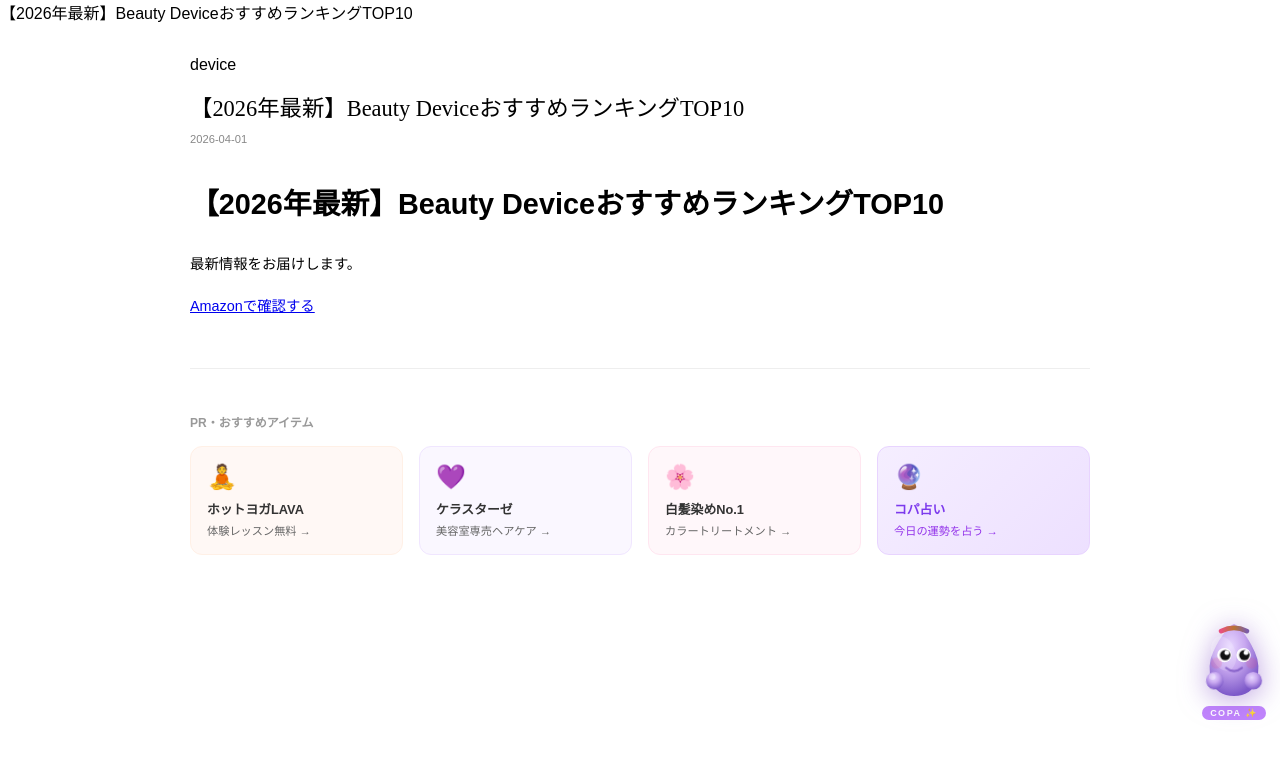
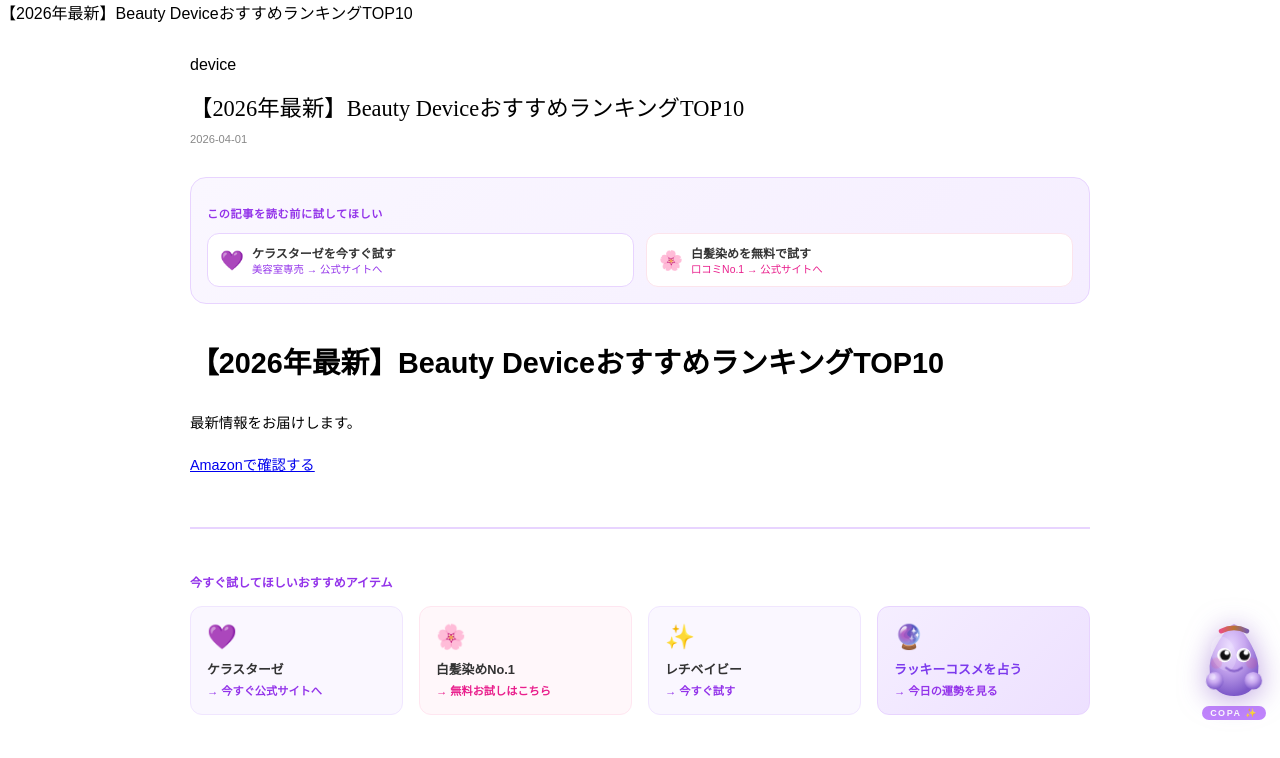
Before and after one commit to okuwabara07-gif/beauty-device-jp, a Next.js app: page /blog/device-guide in a window 1280 px wide. Shown: the top 758 px of the page. Built offline with nearby package versions, Linux system fonts and the light colour scheme.

Commit message:
feat: add top banner + CTA boost

```diff
--- a/app/blog/[slug]/page.tsx
+++ b/app/blog/[slug]/page.tsx
@@ -19,16 +19,47 @@
         <div className="section-label">{post.genre}</div>
         <h1 style={{fontFamily:'serif',fontWeight:300,fontSize:'1.4rem',margin:'1rem 0 0.5rem'}}>{post.title}</h1>
         <p style={{fontSize:'0.7rem',color:'#888',marginBottom:'2rem'}}>{post.date}</p>
+
+        <div style={{marginBottom:'2rem',padding:'1rem',background:'linear-gradient(135deg,#faf7ff,#f5eeff)',borderRadius:'16px',border:'1.5px solid #e8d4ff'}}>
+          <p style={{fontSize:'0.7rem',color:'#9333ea',fontWeight:700,marginBottom:'0.75rem',letterSpacing:'0.05em'}}>この記事を読む前に試してほしい</p>
+          <div style={{display:'grid',gridTemplateColumns:'repeat(auto-fit,minmax(140px,1fr))',gap:'0.75rem'}}>
+            <a href="https://www.forcise.jp/ic/kerastase" target="_blank" rel="noopener noreferrer sponsored" style={{display:'flex',alignItems:'center',gap:'8px',padding:'10px 12px',background:'white',borderRadius:'12px',textDecoration:'none',border:'1px solid #e8d4ff'}}>
+              <span style={{fontSize:'1.2rem'}}>💜</span>
+              <div><div style={{fontSize:'0.75rem',fontWeight:700,color:'#333'}}>ケラスターゼを今すぐ試す</div><div style={{fontSize:'0.65rem',color:'#9333ea'}}>美容室専売 → 公式サイトへ</div></div>
+            </a>
+            <a href="https://kiwabi-japan.myshopify.com/pages/rv002-r-a8" target="_blank" rel="noopener noreferrer sponsored" style={{display:'flex',alignItems:'center',gap:'8px',padding:'10px 12px',background:'white',borderRadius:'12px',textDecoration:'none',border:'1px solid #fce4ec'}}>
+              <span style={{fontSize:'1.2rem'}}>🌸</span>
+              <div><div style={{fontSize:'0.75rem',fontWeight:700,color:'#333'}}>白髪染めを無料で試す</div><div style={{fontSize:'0.65rem',color:'#e91e8c'}}>口コミNo.1 → 公式サイトへ</div></div>
+            </a>
+          </div>
+        </div>
         <div style={{fontSize:'0.9rem',lineHeight:1.9}}>
           <MDXRemote source={post.content} />
         </div>
-        <div style={{marginTop:'3rem',borderTop:'1px solid #eee',paddingTop:'2rem'}}>
-          <p style={{fontSize:'0.75rem',color:'#999',marginBottom:'1rem',fontWeight:600}}>PR・おすすめアイテム</p>
+
+        <div style={{marginTop:'3rem',borderTop:'2px solid #e8d4ff',paddingTop:'2rem'}}>
+          <p style={{fontSize:'0.75rem',color:'#9333ea',marginBottom:'1rem',fontWeight:700}}>今すぐ試してほしいおすすめアイテム</p>
           <div style={{display:'grid',gridTemplateColumns:'repeat(auto-fit,minmax(150px,1fr))',gap:'1rem'}}>
-            <a href="https://shakelink.net/link.php?i=phwux2kr6pyj&m=mhwuxumw5ned" target="_blank" rel="noopener noreferrer sponsored" style={{display:'block',padding:'1rem',border:'1px solid #fff0e6',borderRadius:'12px',textDecoration:'none',background:'#fff8f5'}}><div style={{fontSize:'1.5rem',marginBottom:'0.5rem'}}>🧘</div><div style={{fontSize:'0.8rem',fontWeight:700,color:'#333',marginBottom:'0.25rem'}}>ホットヨガLAVA</div><div style={{fontSize:'0.7rem',color:'#666'}}>体験レッスン無料 →</div></a>
-            <a href="https://www.forcise.jp/ic/kerastase" target="_blank" rel="noopener noreferrer sponsored" style={{display:'block',padding:'1rem',border:'1px solid #f0e6ff',borderRadius:'12px',textDecoration:'none',background:'#faf7ff'}}><div style={{fontSize:'1.5rem',marginBottom:'0.5rem'}}>💜</div><div style={{fontSize:'0.8rem',fontWeight:700,color:'#333',marginBottom:'0.25rem'}}>ケラスターゼ</div><div style={{fontSize:'0.7rem',color:'#666'}}>美容室専売ヘアケア →</div></a>
-            <a href="https://kiwabi-japan.myshopify.com/pages/rv002-r-a8" target="_blank" rel="noopener noreferrer sponsored" style={{display:'block',padding:'1rem',border:'1px solid #ffe6f0',borderRadius:'12px',textDecoration:'none',background:'#fff7fa'}}><div style={{fontSize:'1.5rem',marginBottom:'0.5rem'}}>🌸</div><div style={{fontSize:'0.8rem',fontWeight:700,color:'#333',marginBottom:'0.25rem'}}>白髪染めNo.1</div><div style={{fontSize:'0.7rem',color:'#666'}}>カラートリートメント →</div></a>
-            <a href="https://colorpass-web.vercel.app/fortune" target="_blank" rel="noopener noreferrer" style={{display:'block',padding:'1rem',border:'1px solid #e8d4ff',borderRadius:'12px',textDecoration:'none',background:'linear-gradient(135deg,#f5eeff,#ede0ff)'}}><div style={{fontSize:'1.5rem',marginBottom:'0.5rem'}}>🔮</div><div style={{fontSize:'0.8rem',fontWeight:700,color:'#7c3aed',marginBottom:'0.25rem'}}>コパ占い</div><div style={{fontSize:'0.7rem',color:'#9333ea'}}>今日の運勢を占う →</div></a>
+            <a href="https://www.forcise.jp/ic/kerastase" target="_blank" rel="noopener noreferrer sponsored" style={{display:'block',padding:'1rem',border:'1px solid #f0e6ff',borderRadius:'12px',textDecoration:'none',background:'#faf7ff'}}>
+              <div style={{fontSize:'1.5rem',marginBottom:'0.5rem'}}>💜</div>
+              <div style={{fontSize:'0.8rem',fontWeight:700,color:'#333',marginBottom:'0.25rem'}}>ケラスターゼ</div>
+              <div style={{fontSize:'0.7rem',color:'#9333ea',fontWeight:600}}>→ 今すぐ公式サイトへ</div>
+            </a>
+            <a href="https://kiwabi-japan.myshopify.com/pages/rv002-r-a8" target="_blank" rel="noopener noreferrer sponsored" style={{display:'block',padding:'1rem',border:'1px solid #ffe6f0',borderRadius:'12px',textDecoration:'none',background:'#fff7fa'}}>
+              <div style={{fontSize:'1.5rem',marginBottom:'0.5rem'}}>🌸</div>
+              <div style={{fontSize:'0.8rem',fontWeight:700,color:'#333',marginBottom:'0.25rem'}}>白髪染めNo.1</div>
+              <div style={{fontSize:'0.7rem',color:'#e91e8c',fontWeight:600}}>→ 無料お試しはこちら</div>
+            </a>
+            <a href="https://haricchi.com/lp?u=aff_a8_retibaby" target="_blank" rel="noopener noreferrer sponsored" style={{display:'block',padding:'1rem',border:'1px solid #f0e6ff',borderRadius:'12px',textDecoration:'none',background:'#faf7ff'}}>
+              <div style={{fontSize:'1.5rem',marginBottom:'0.5rem'}}>✨</div>
+              <div style={{fontSize:'0.8rem',fontWeight:700,color:'#333',marginBottom:'0.25rem'}}>レチベイビー</div>
+              <div style={{fontSize:'0.7rem',color:'#9333ea',fontWeight:600}}>→ 今すぐ試す</div>
+            </a>
+            <a href="https://colorpass-web.vercel.app/fortune" target="_blank" rel="noopener noreferrer" style={{display:'block',padding:'1rem',border:'1px solid #e8d4ff',borderRadius:'12px',textDecoration:'none',background:'linear-gradient(135deg,#f5eeff,#ede0ff)'}}>
+              <div style={{fontSize:'1.5rem',marginBottom:'0.5rem'}}>🔮</div>
+              <div style={{fontSize:'0.8rem',fontWeight:700,color:'#7c3aed',marginBottom:'0.25rem'}}>ラッキーコスメを占う</div>
+              <div style={{fontSize:'0.7rem',color:'#9333ea',fontWeight:600}}>→ 今日の運勢を見る</div>
+            </a>
           </div>
         </div>
       </main>
```
